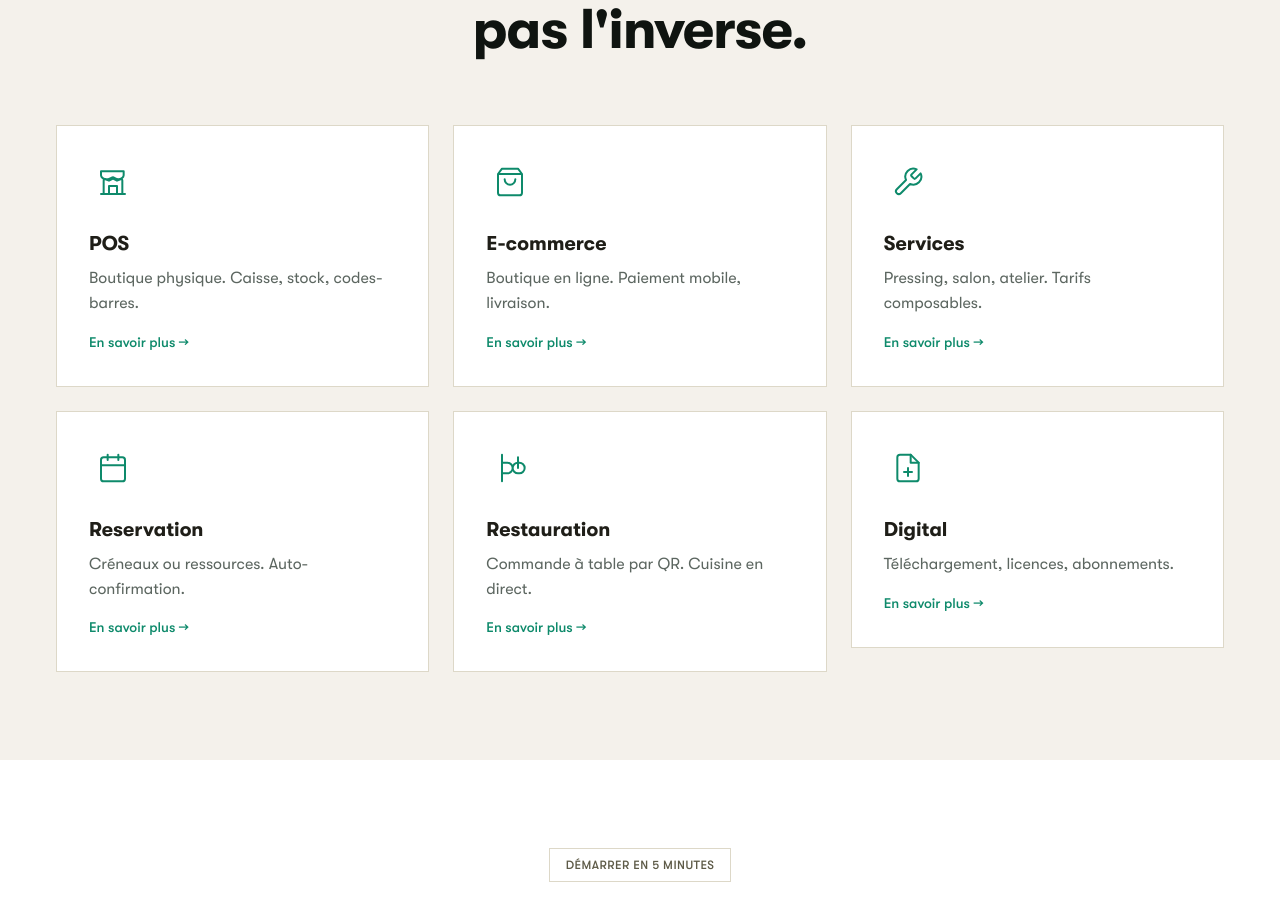
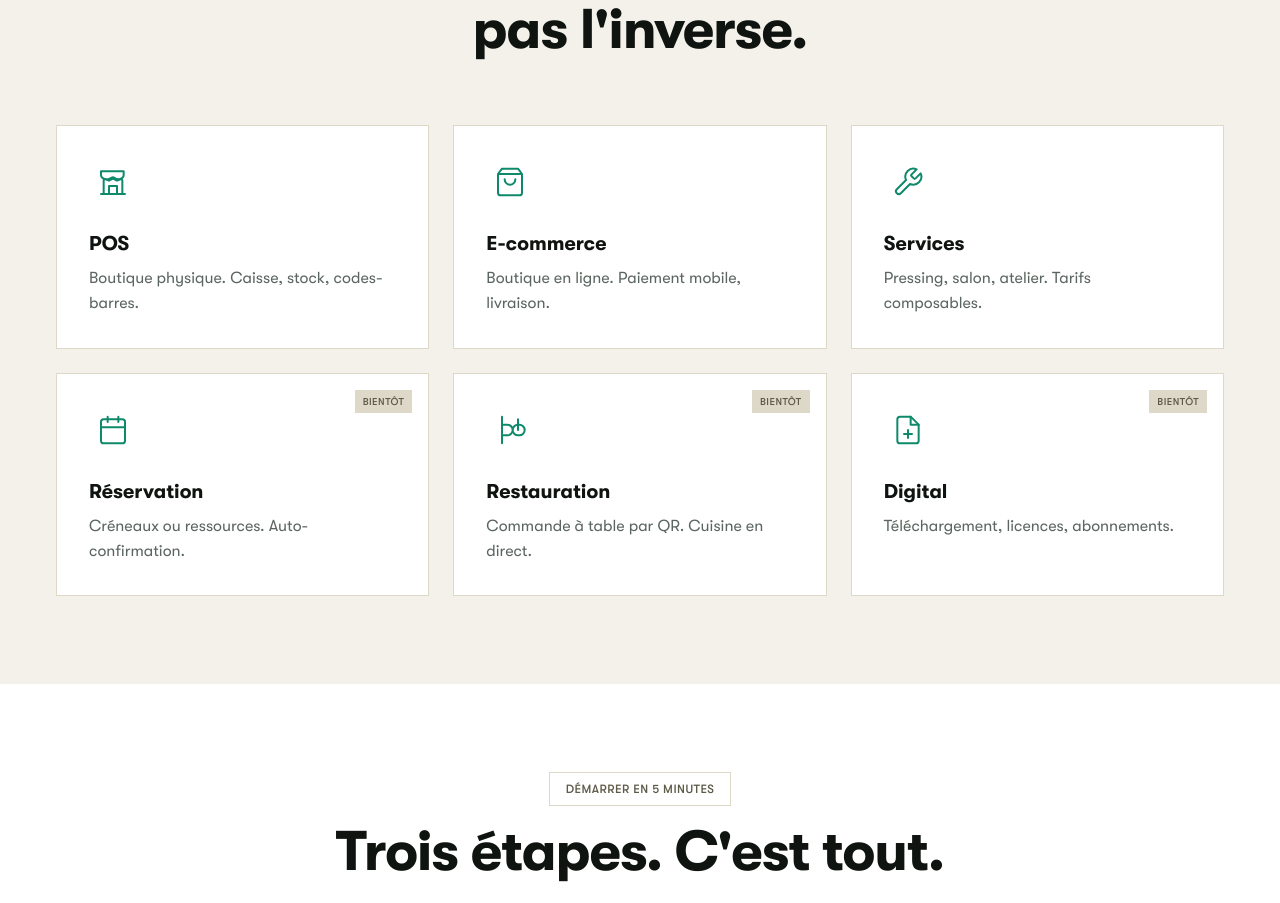
Before and after one commit to Vague-Digitale/wano-landing, a Next.js app: page / in a window 1280 px wide. Shown: the part 1171-2074 px from the top of the page. Built offline with nearby package versions, Linux system fonts and the light colour scheme.

Commit message:
feat: add availability tags to modules
- Mark POS, E-commerce, Services as available
- Add "Bientôt" tag to upcoming modules
- Remove broken product page links

```diff
--- a/src/components/v2/ForWhoSection.tsx
+++ b/src/components/v2/ForWhoSection.tsx
@@ -1,33 +1,32 @@
 "use client";
 
-import Link from "next/link";
 import { motion, useInView } from "framer-motion";
 import { useRef } from "react";
 import { Container } from "./Container";
 import { Section } from "./Section";
 import { Eyebrow, H2, Body } from "./Typography";
 
-// SVG Icons
+// SVG Icons - using currentColor for theming
 const StoreIcon = () => (
-  <svg width="32" height="32" viewBox="0 0 24 24" fill="none" stroke="#0E8A6B" strokeWidth="1.5" strokeLinecap="round" strokeLinejoin="round">
+  <svg width="32" height="32" viewBox="0 0 24 24" fill="none" stroke="currentColor" strokeWidth="1.5" strokeLinecap="round" strokeLinejoin="round">
     <path d="M3 21h18M5 21V10.85c0-.72.72-1.21 1.38-.93l2.62 1.08 3-1.5 3 1.5 2.62-1.08c.66-.28 1.38.21 1.38.93V21M9 21v-6h6v6M4 4h16v3c0 1.5-2 3-4 3s-3-1.5-4-1.5S9 10 7 10s-4-1.5-4-3V4z" />
   </svg>
 );
 
 const ShoppingBagIcon = () => (
-  <svg width="32" height="32" viewBox="0 0 24 24" fill="none" stroke="#0E8A6B" strokeWidth="1.5" strokeLinecap="round" strokeLinejoin="round">
+  <svg width="32" height="32" viewBox="0 0 24 24" fill="none" stroke="currentColor" strokeWidth="1.5" strokeLinecap="round" strokeLinejoin="round">
     <path d="M6 2L3 6v14a2 2 0 002 2h14a2 2 0 002-2V6l-3-4zM3 6h18M16 10a4 4 0 01-8 0" />
   </svg>
 );
 
 const WrenchIcon = () => (
-  <svg width="32" height="32" viewBox="0 0 24 24" fill="none" stroke="#0E8A6B" strokeWidth="1.5" strokeLinecap="round" strokeLinejoin="round">
+  <svg width="32" height="32" viewBox="0 0 24 24" fill="none" stroke="currentColor" strokeWidth="1.5" strokeLinecap="round" strokeLinejoin="round">
     <path d="M14.7 6.3a1 1 0 000 1.4l1.6 1.6a1 1 0 001.4 0l3.77-3.77a6 6 0 01-7.94 7.94l-6.91 6.91a2.12 2.12 0 01-3-3l6.91-6.91a6 6 0 017.94-7.94l-3.76 3.76z" />
   </svg>
 );
 
 const CalendarIcon = () => (
-  <svg width="32" height="32" viewBox="0 0 24 24" fill="none" stroke="#0E8A6B" strokeWidth="1.5" strokeLinecap="round" strokeLinejoin="round">
+  <svg width="32" height="32" viewBox="0 0 24 24" fill="none" stroke="currentColor" strokeWidth="1.5" strokeLinecap="round" strokeLinejoin="round">
     <rect x="3" y="4" width="18" height="18" rx="2" ry="2" />
     <line x1="16" y1="2" x2="16" y2="6" />
     <line x1="8" y1="2" x2="8" y2="6" />
@@ -36,13 +35,13 @@ const CalendarIcon = () => (
 );
 
 const RestaurantIcon = () => (
-  <svg width="32" height="32" viewBox="0 0 24 24" fill="none" stroke="#0E8A6B" strokeWidth="1.5" strokeLinecap="round" strokeLinejoin="round">
+  <svg width="32" height="32" viewBox="0 0 24 24" fill="none" stroke="currentColor" strokeWidth="1.5" strokeLinecap="round" strokeLinejoin="round">
     <path d="M18 8h1a4 4 0 010 8h-1M18 8a4 4 0 100 8M18 8V4M18 12V4M6 2v20M6 8h4a4 4 0 010 8H6" />
   </svg>
 );
 
 const LicenseIcon = () => (
-  <svg width="32" height="32" viewBox="0 0 24 24" fill="none" stroke="#0E8A6B" strokeWidth="1.5" strokeLinecap="round" strokeLinejoin="round">
+  <svg width="32" height="32" viewBox="0 0 24 24" fill="none" stroke="currentColor" strokeWidth="1.5" strokeLinecap="round" strokeLinejoin="round">
     <path d="M14 2H6a2 2 0 00-2 2v16a2 2 0 002 2h12a2 2 0 002-2V8z" />
     <polyline points="14 2 14 8 20 8" />
     <line x1="12" y1="18" x2="12" y2="12" />
@@ -55,37 +54,37 @@ const modules = [
     title: "POS",
     description: "Boutique physique. Caisse, stock, codes-barres.",
     Icon: StoreIcon,
-    href: "/produit/pos",
+    available: true,
   },
   {
     title: "E-commerce",
     description: "Boutique en ligne. Paiement mobile, livraison.",
     Icon: ShoppingBagIcon,
-    href: "/produit/ecommerce",
+    available: true,
   },
   {
     title: "Services",
     description: "Pressing, salon, atelier. Tarifs composables.",
     Icon: WrenchIcon,
-    href: "/produit/services",
+    available: true,
   },
   {
-    title: "Reservation",
+    title: "Réservation",
     description: "Créneaux ou ressources. Auto-confirmation.",
     Icon: CalendarIcon,
-    href: "/produit/reservation",
+    available: false,
   },
   {
     title: "Restauration",
     description: "Commande à table par QR. Cuisine en direct.",
     Icon: RestaurantIcon,
-    href: "/produit/restauration",
+    available: false,
   },
   {
     title: "Digital",
     description: "Téléchargement, licences, abonnements.",
     Icon: LicenseIcon,
-    href: "/produit/digital",
+    available: false,
   },
 ];
 
@@ -108,28 +107,26 @@ export function ForWhoSection() {
               initial={{ opacity: 0, y: 24 }}
               animate={isInView ? { opacity: 1, y: 0 } : { opacity: 0, y: 24 }}
               transition={{ duration: 0.5, delay: index * 0.1 }}
+              className={`relative p-8 bg-[var(--wn-surface)] border border-[var(--wn-n-200)] text-[var(--wn-green-500)] ${!module.available ? "opacity-60" : ""}`}
             >
-              <Link
-                href={module.href}
-                className="block p-8 bg-white border border-[#DDD8C8] hover:bg-[#F4F1EB] transition-colors duration-200 group"
+              {!module.available && (
+                <span
+                  className="absolute top-4 right-4 px-2 py-1 text-[10px] font-medium uppercase tracking-wider bg-[var(--wn-n-200)] text-[var(--wn-n-500)]"
+                  style={{ fontFamily: "var(--wn-font-display)" }}
                 >
+                  Bientôt
+                </span>
+              )}
               <div className="w-12 h-12 flex items-center justify-center mb-6">
                 <module.Icon />
               </div>
               <h3
-                  className="text-xl font-semibold text-[#1F1E18] mb-2"
+                className="text-xl font-semibold text-[var(--wn-text)] mb-2"
                 style={{ fontFamily: "var(--wn-font-display)" }}
               >
                 {module.title}
               </h3>
               <Body>{module.description}</Body>
-                <span
-                  className="inline-block mt-4 text-sm font-medium text-[#0E8A6B] group-hover:underline"
-                  style={{ fontFamily: "var(--wn-font-display)" }}
-                >
-                  En savoir plus &rarr;
-                </span>
-              </Link>
             </motion.div>
           ))}
         </div>
```
Lines whose indentation alone changed are shown as unchanged.
